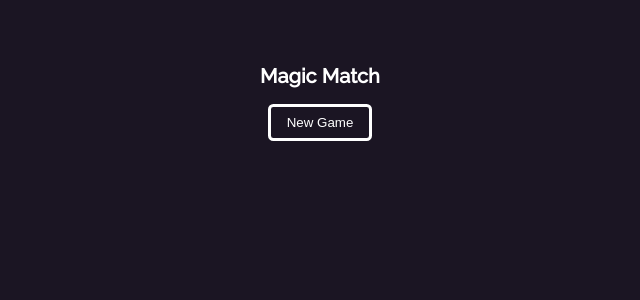
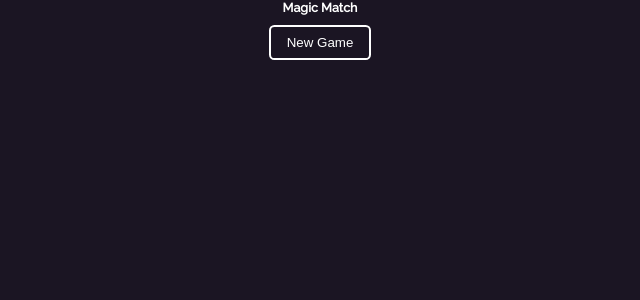
Before and after one commit to IAmPissed/memory-game, a Svelte app: page / in a window 1280 px wide. Shown: the top 300 px of the page, without its empty margins (320-960 px from the left). Built offline with nearby package versions, Linux system fonts and the light colour scheme.

Commit message:
reset font-size, add container class

```diff
--- a/public/global.css
+++ b/public/global.css
@@ -12,6 +12,7 @@ html,
 body {
 	width: 100%;
 	height: 100%;
+	font-size: 62.5%;
 }
 
 body {
@@ -19,9 +20,9 @@ body {
 	background-color: hsl(266, 25%, 11%);
 	color: white;
 	text-align: center;
-	font-size: 62.5%;
+	overflow-x: hidden;
 }
-main {
-	width: min(100%, 86rem);
+.container {
+	max-width: 86rem;
 	margin: 4rem auto;
 }
```
